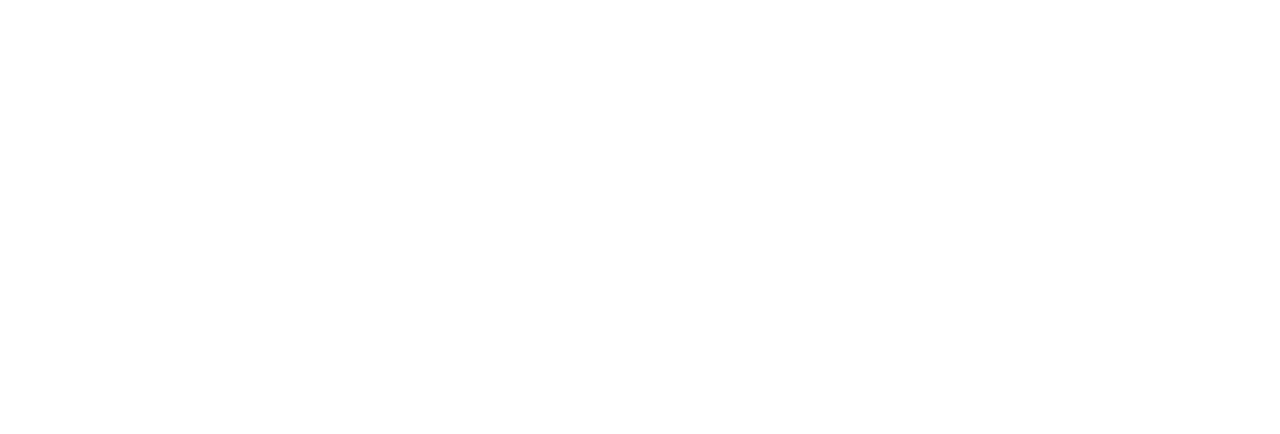
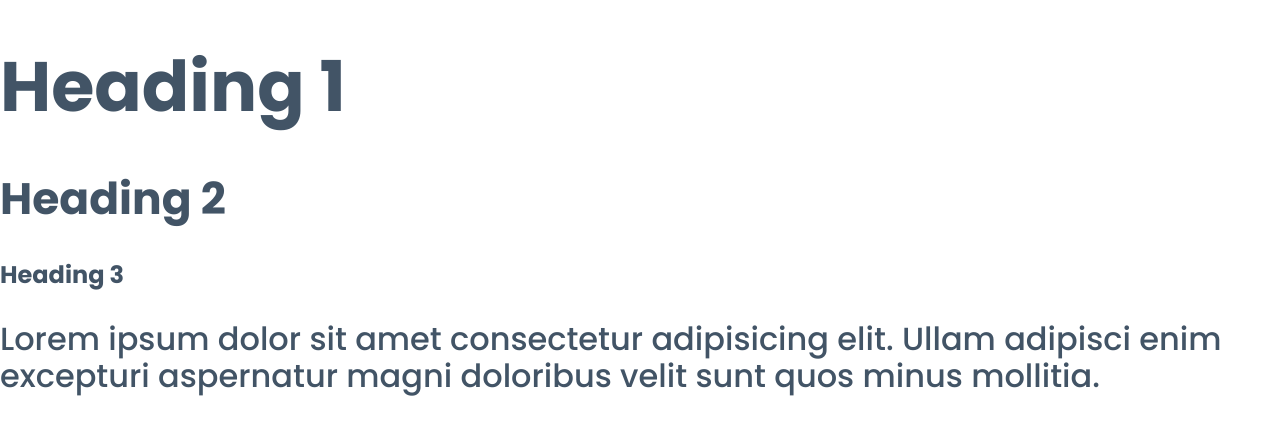
Before and after one commit to MansoorHussain12/tinyfacesNFT, a plain HTML site: page index.html in a window 1280 px wide. Drawn offline with Linux system fonts and the light colour scheme.

Commit message:
define typography

```diff
--- a/css/styles.css
+++ b/css/styles.css
@@ -0,0 +1,43 @@
+:root {
+  --color-background: #fff;
+  --color-primary-dark: #089a4b;
+  --color-primary-light: #83ebcd;
+  --color-primary-light-active: #09ad55;
+  --color-primary-light-hover: #0ac05e;
+  --color-secondary-dark: #272d4e;
+  --color-secondary-grey: #425466;
+  --color-light: #f6fdfe;
+}
+
+*,
+*::after,
+*::before {
+  box-sizing: border-box;
+}
+
+/* Typography */
+
+html {
+  font-size: 62.5%;
+}
+
+body {
+  font-family: "Poppins", sans-serif;
+  color: var(--color-secondary-grey);
+}
+
+h1 {
+  font-size: 7rem;
+}
+
+h2 {
+  font-size: 4.4rem;
+}
+
+h3 {
+  font-size: 2.4rem;
+}
+
+p {
+  font-size: 3.2rem;
+}
--- a/index.html
+++ b/index.html
@@ -4,9 +4,23 @@
     <meta charset="UTF-8" />
     <meta http-equiv="X-UA-Compatible" content="IE=edge" />
     <meta name="viewport" content="width=device-width, initial-scale=1.0" />
+    <link rel="preconnect" href="https://fonts.googleapis.com" />
+    <link rel="preconnect" href="https://fonts.gstatic.com" crossorigin />
+    <link
+      href="https://fonts.googleapis.com/css2?family=Poppins:wght@500;700&display=swap"
+      rel="stylesheet"
+    />
     <title>TinyFacesNFT</title>
     <link rel="stylesheet" href="css/normalize.css" />
     <link rel="stylesheet" href="css/styles.css" />
   </head>
-  <body></body>
+  <body>
+    <h1>Heading 1</h1>
+    <h2>Heading 2</h2>
+    <h3>Heading 3</h3>
+    <p>
+      Lorem ipsum dolor sit amet consectetur adipisicing elit. Ullam adipisci
+      enim excepturi aspernatur magni doloribus velit sunt quos minus mollitia.
+    </p>
+  </body>
 </html>
```
